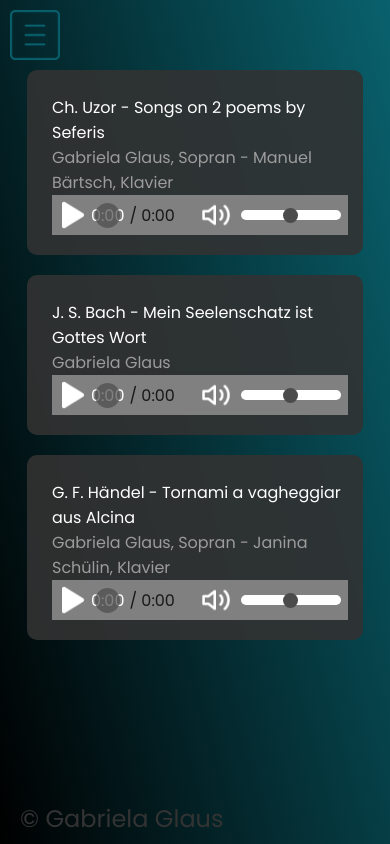
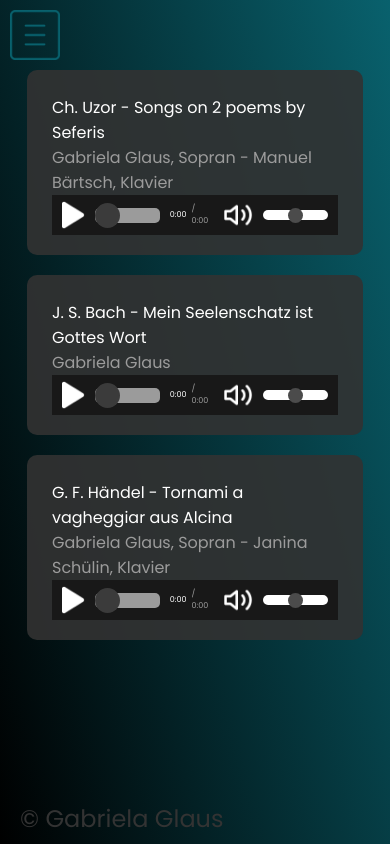
Before and after one commit to Saturn91/gabriela-glaus-sopran, a React (Create React App) app: page /audio in a window 390 px wide. Built offline with nearby package versions, Linux system fonts and the light colour scheme; a web font is replaced by a local one.

Commit message:
[EDIT] music play css (responsive)

```diff
--- a/src/components/AudioComponent/AudioComponent.module.css
+++ b/src/components/AudioComponent/AudioComponent.module.css
@@ -1,4 +1,3 @@
 .AudioComponent {
     background-color: var(--transparent-overlay);
-    height: 100%
 }
--- a/src/components/AudioComponent/PlayAudioComponent/CostumAudioPlaySliderComponent/CostumAudioPlaySliderComponent.module.css
+++ b/src/components/AudioComponent/PlayAudioComponent/CostumAudioPlaySliderComponent/CostumAudioPlaySliderComponent.module.css
@@ -1,6 +1,6 @@
 .CostumAudioPlaySliderComponent {
     display: flex;
-    background-color: grey;
+    background-color: var(--col_back_grey_dark);
     align-items: center;
     height: 40px;
 }
@@ -37,19 +37,34 @@
   }
 
 .slidercontainer {
-    min-width: calc(100% - 290px);
-    max-width: calc(100% - 290px);
     height: 30px;
     display: flex;
     flex-direction: row;
     align-items: center;
 }
 
+@media (min-width: 600px) {
+    .slidercontainer {
+        min-width: 60%;
+        max-width: 60%
+    }
+}
+
+
 .progressDisplay {
     display: flex;
     align-items: center;
+
+    font-size: 0.5rem;
+}
+
+  @media (min-width: 800px) {
+    .progressDisplay {
         min-width: 100px;
+        font-size: 1rem;
     }
+  }
+
 
   .progressDisplay .actualPosition {
       margin-right: 5px;
@@ -58,7 +73,7 @@
 
   .progressDisplay .endPosition {
     margin-right: 5px;
-    color: var(--col_back_grey_dark);
+    color: var(--col_text_dark);
 }
 
   .icon {
@@ -68,7 +83,7 @@
 
   .volumeSlider {
     -webkit-appearance: none;
-    width: 100px;
+    width: 100%;
     height: 10px;
     border-radius: 5px;
     background: #ffffff;
@@ -96,7 +111,7 @@
   }
 
 .volumeSliderContainer {
-    width: 75%;
+    max-width: 100px;
     height: 30px;
     display: flex;
     flex-direction: row;
```
Lines whose indentation alone changed are shown as unchanged.
